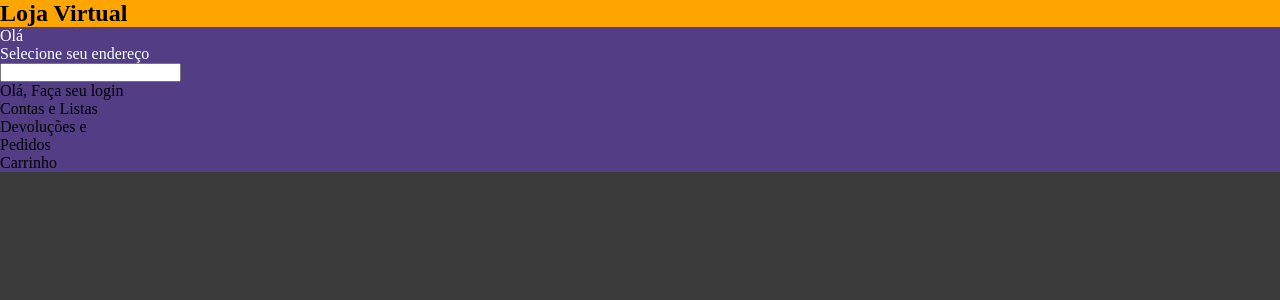
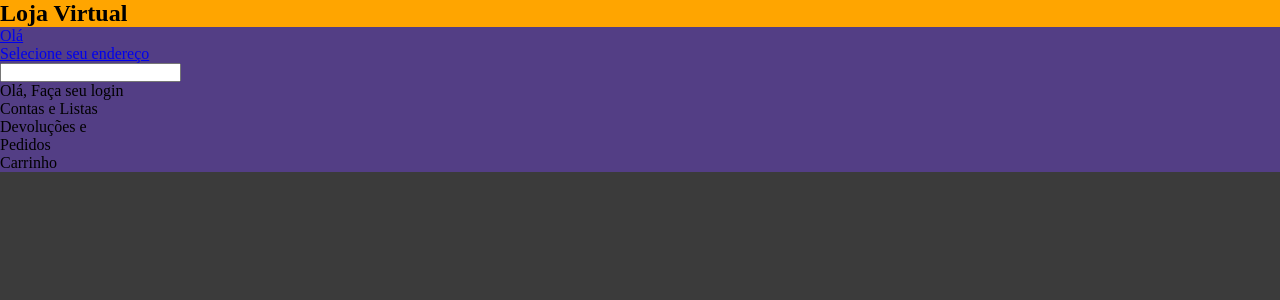
Before and after one commit to RamonBosi/Projetos-React, a React (Create React App) app in the folder projetos/: page / in a window 1280 px wide. Shown: the top 300 px of the page. Built offline with nearby package versions, Linux system fonts and the light colour scheme.

Commit message:
Revert "Global styles for links"
This reverts commit 5add8865af891777e7f978ba74b29055d504b9c0.

```diff
--- a/projetos/src/GlobalStyles.js
+++ b/projetos/src/GlobalStyles.js
@@ -8,11 +8,6 @@ export const GlobalStyles = createGlobalStyle`
         box-sizing: border-box
     }
 
-    a{
-        color: #ffff;
-        text-decoration: none;
-    }
-
     body{
         background-color: #3b3b3b;
     }
```
